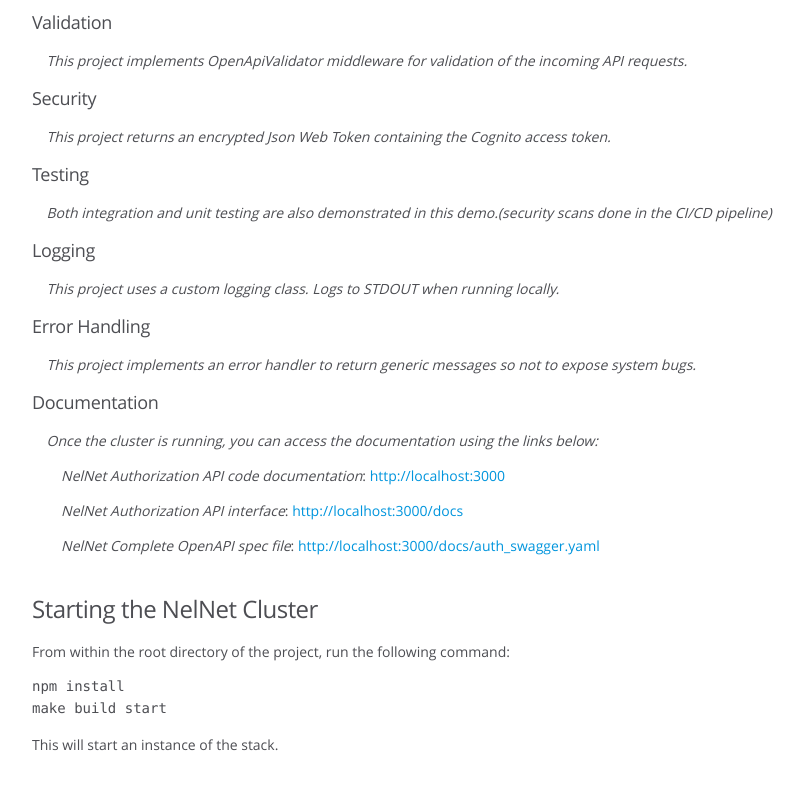
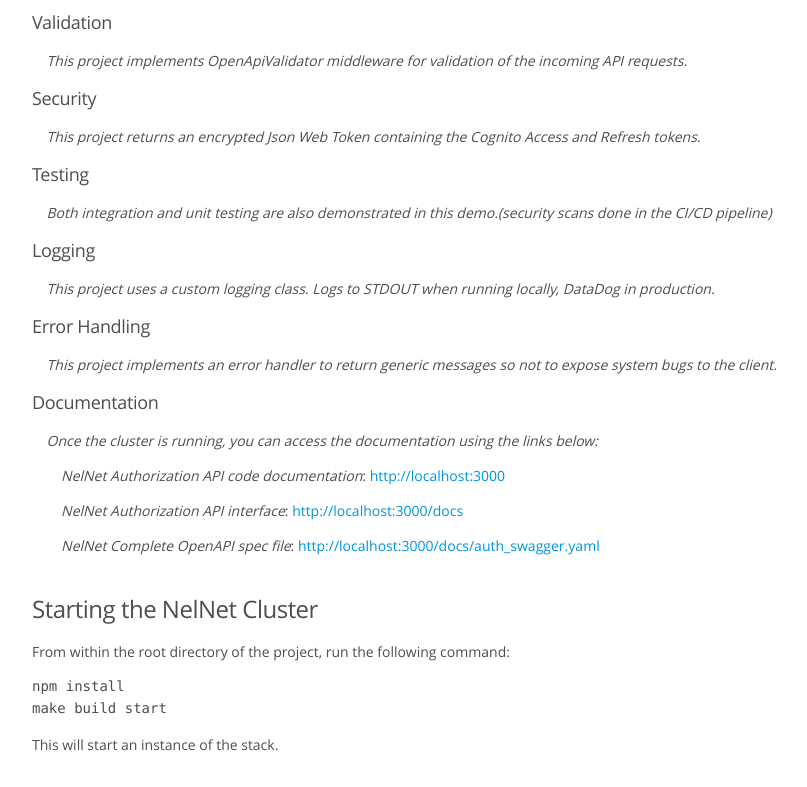
Before and after one commit to flrogerw/auth_demo, a website: page src/public/index.html in a window 1280 px wide. Shown: the part 604-1391 px from the top of the page, without its empty margins (0-807 px from the left). Drawn offline with Linux system fonts and the light colour scheme.

Commit message:
Update docs

```diff
--- a/src/public/index.html
+++ b/src/public/index.html
@@ -60,13 +60,13 @@
 <h4>Validation</h4>
 <p>    <em>This project implements OpenApiValidator middleware for validation of the incoming API requests.</em></p>
 <h4>Security</h4>
-<p>    <em>This project returns an encrypted Json Web Token containing the Cognito access token.</em></p>
+<p>    <em>This project returns an encrypted Json Web Token containing the Cognito Access and Refresh tokens.</em></p>
 <h4>Testing</h4>
 <p>    <em>Both integration and unit testing are also demonstrated in this demo.(security scans done in the CI/CD pipeline)</em></p>
 <h4>Logging</h4>
-<p>    <em>This project uses a custom logging class.  Logs to STDOUT when running locally.</em></p>
+<p>    <em>This project uses a custom logging class.  Logs to STDOUT when running locally, DataDog in production.</em></p>
 <h4>Error Handling</h4>
-<p>    <em>This project implements an error handler to return generic messages so not to expose system bugs.</em></p>
+<p>    <em>This project implements an error handler to return generic messages so not to expose system bugs to the client.</em></p>
 <h4>Documentation</h4>
 <p>    <em>Once the cluster is running, you can access the documentation using the links below:</em></p>
 <p>        <em>NelNet Authorization API code documentation</em>: <a href="http://localhost:3000">http://localhost:3000</a></p>
@@ -100,7 +100,7 @@
 <br class="clear">
 
 <footer>
-    Documentation generated by <a href="https://github.com/jsdoc/jsdoc">JSDoc 3.6.10</a> on Sun Mar 06 2022 14:23:09 GMT-0700 (Mountain Standard Time)
+    Documentation generated by <a href="https://github.com/jsdoc/jsdoc">JSDoc 3.6.10</a> on Sun Mar 06 2022 20:59:05 GMT-0700 (Mountain Standard Time)
 </footer>
 
 <script> prettyPrint(); </script>
```
Also changed, not shown: src/public/DataDogLogs.html (+1 -1 lines), src/public/GeneralError.html (+1 -1 lines), src/public/global.html (+1 -1 lines), src/public/services_auth.js.html (+1 -1 lines), src/public/utils_error-handler.js.html (+1 -1 lines), src/public/utils_logger.js.html (+1 -1 lines).
